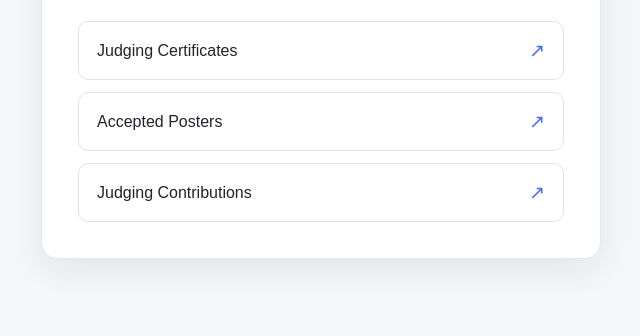
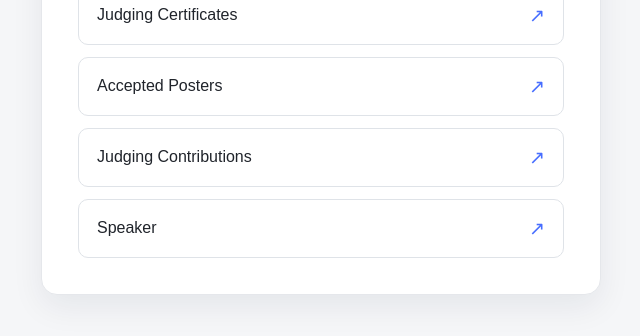
Before and after one commit to namjoo/isce2026, a plain HTML site: page index.html in a window 1280 px wide. Shown: the part 328-664 px from the top of the page, without its empty margins (319-959 px from the left). Drawn offline with Linux system fonts and the light colour scheme.

Commit message:
Update index.html

```diff
--- a/index.html
+++ b/index.html
@@ -94,6 +94,12 @@
     <span>Judging Contributions</span>
     <span class="arrow" aria-hidden="true">↗</span>
 </a>
+
+<a href="https://namjoo.github.io/isce2026/speaker_certificates.html">
+    <span>Speaker</span>
+    <span class="arrow" aria-hidden="true">↗</span>
+</a>
+
         </nav>
     </main>
 </body>
```
